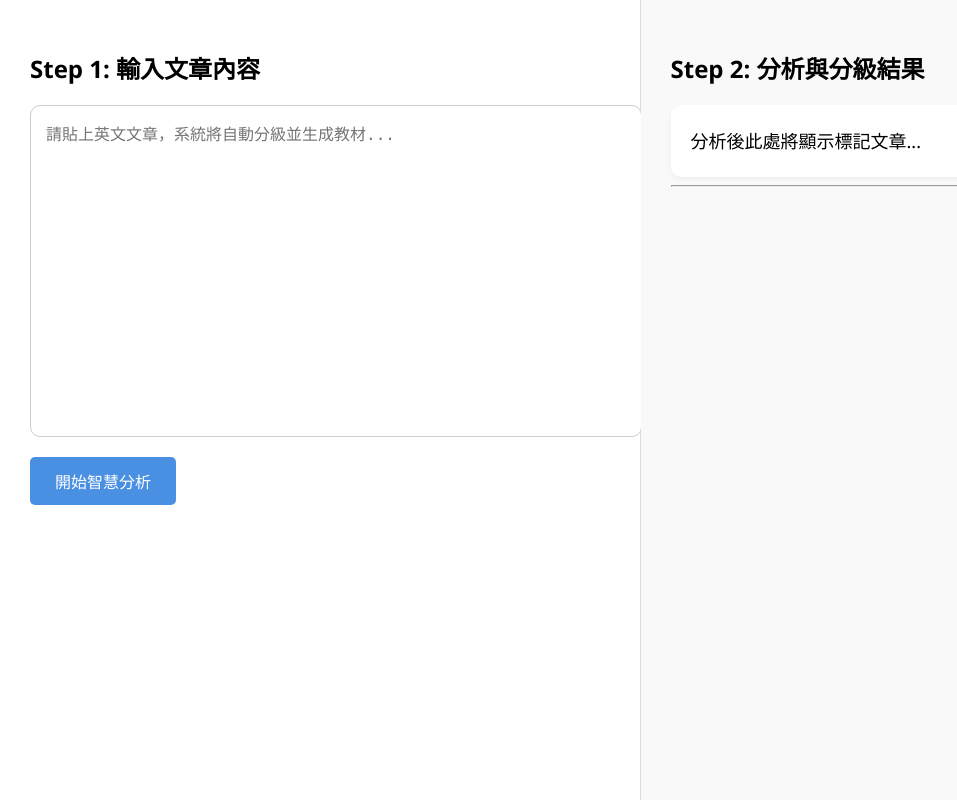
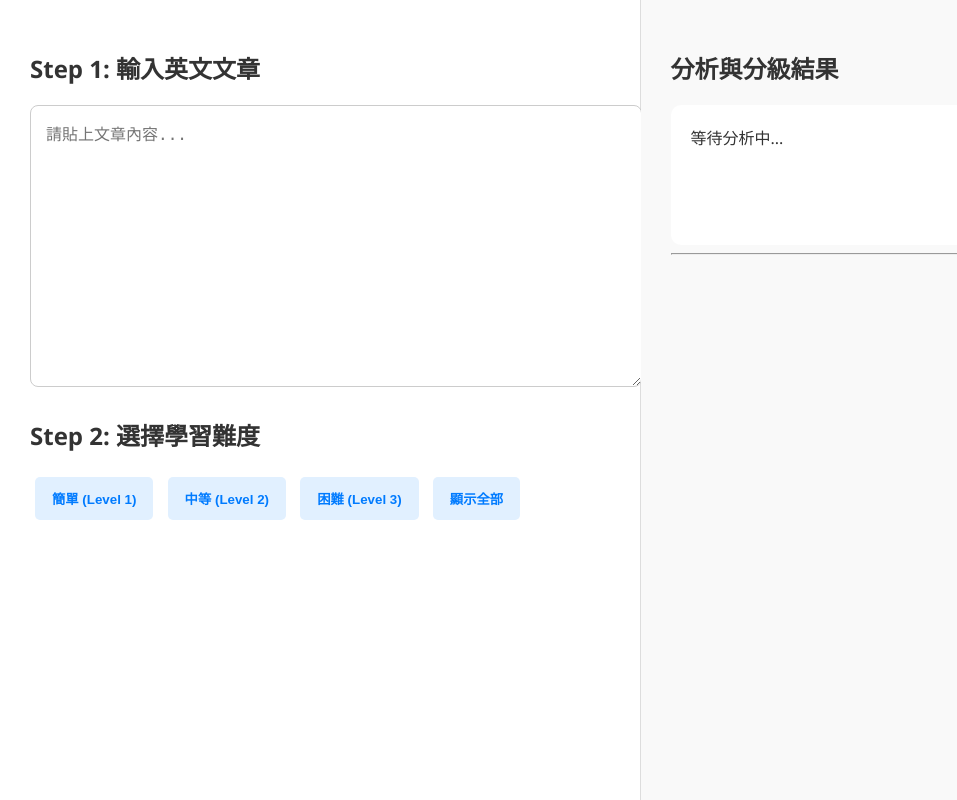
Before and after one commit to XuanYi-723/EnglishLearningSystem, a Flask app: page / in a window 1280 px wide. Shown: the whole page, without its empty margins (0-957 px from the left). Run offline with Flask 3, Linux system fonts and the light colour scheme.

Commit message:
Update index.html
aaaa

```diff
--- a/templates/index.html
+++ b/templates/index.html
@@ -4,54 +4,77 @@
     <meta charset="UTF-8">
     <title>智慧化英語教材生成系統</title>
     <style>
-        body { margin: 0; font-family: 'Segoe UI', Tahoma, Geneva, Verdana, sans-serif; background-color: #f4f7f6; }
+        body { margin: 0; font-family: 'Segoe UI', Arial; background-color: #f4f7f6; color: #333; }
         .container { display: flex; height: 100vh; }
-        .left { flex: 1; padding: 30px; background-color: #ffffff; border-right: 1px solid #ddd; }
-        .right { flex: 1; padding: 30px; background-color: #f9f9f9; overflow-y: auto; }
-        textarea { width: 100%; height: 300px; padding: 15px; border-radius: 10px; border: 1px solid #ccc; font-size: 16px; resize: none; }
-        button { background-color: #4a90e2; color: white; border: none; padding: 12px 25px; border-radius: 5px; font-size: 16px; cursor: pointer; margin-top: 15px; }
-        button:hover { background-color: #357abd; }
-        .pdf-btn { background-color: #28a745; margin-left: 10px; display: none; }
-        #highlightedArticle { background: white; padding: 20px; border-radius: 10px; line-height: 1.8; font-size: 18px; box-shadow: 0 2px 5px rgba(0,0,0,0.05); }
-        .word-card { background: white; padding: 15px; margin: 10px 0; border-radius: 8px; border-left: 5px solid #4a90e2; box-shadow: 0 2px 4px rgba(0,0,0,0.1); }
-        .level-tag { font-size: 12px; padding: 2px 8px; border-radius: 10px; background: #e1f0ff; color: #007bff; font-weight: bold; }
-        mark { background-color: #fff3cd; padding: 2px 4px; border-radius: 3px; }
+        .left { flex: 1; padding: 30px; background: white; border-right: 1px solid #ddd; }
+        .right { flex: 1; padding: 30px; overflow-y: auto; background: #f9f9f9; }
+        textarea { width: 100%; height: 250px; padding: 15px; border-radius: 8px; border: 1px solid #ccc; font-size: 16px; }
+        .level-btn { background: #e1f0ff; color: #007bff; border: 2px solid transparent; padding: 10px 15px; margin: 5px; border-radius: 5px; cursor: pointer; font-weight: bold; }
+        .level-btn:hover { background: #007bff; color: white; }
+        .level-btn.active { border-color: #333; background: #007bff; color: white; }
+        .action-btn { background: #f39c12; color: white; border: none; padding: 15px 30px; border-radius: 5px; font-size: 18px; cursor: pointer; width: 100%; margin-top: 10px; }
+        .pdf-btn { background: #28a745; color: white; border: none; padding: 10px 20px; border-radius: 5px; cursor: pointer; margin-top: 10px; display: none; }
+        mark { background: #fff3cd; padding: 2px 4px; border-radius: 3px; }
+        .word-card { background: white; padding: 15px; margin-bottom: 10px; border-radius: 8px; border-left: 5px solid #4a90e2; box-shadow: 0 2px 4px rgba(0,0,0,0.05); }
     </style>
 </head>
 <body>
     <div class="container">
         <div class="left">
-            <h2>Step 1: 輸入文章內容</h2>
-            <textarea id="textInput" placeholder="請貼上英文文章，系統將自動分級並生成教材..."></textarea>
-            <button onclick="analyze()">開始智慧分析</button>
-            <button id="pdfBtn" class="pdf-btn" onclick="exportPDF()">一鍵生成實體教案 (PDF)</button>
+            <h2>Step 1: 輸入英文文章</h2>
+            <textarea id="textInput" placeholder="請貼上文章內容..."></textarea>
+
+            <h2 style="margin-top:25px;">Step 2: 選擇學習難度</h2>
+            <div id="btnGroup">
+                <button onclick="selectLevel('簡單', this)" class="level-btn">簡單 (Level 1)</button>
+                <button onclick="selectLevel('中等', this)" class="level-btn">中等 (Level 2)</button>
+                <button onclick="selectLevel('困難', this)" class="level-btn">困難 (Level 3)</button>
+                <button onclick="selectLevel('全部', this)" class="level-btn">顯示全部</button>
+            </div>
+
+            <div id="step3" style="display:none; margin-top:30px;">
+                <h2>Step 3: 生成教材</h2>
+                <button onclick="analyze()" class="action-btn">開始智慧分析【<span id="targetLevelLab"></span>】</button>
+                <button id="pdfBtn" class="pdf-btn" onclick="exportPDF()">匯出實體教案卡牌 (PDF)</button>
+            </div>
         </div>
         <div class="right">
-            <h2>Step 2: 分析與分級結果</h2>
-            <div id="highlightedArticle">分析後此處將顯示標記文章...</div>
+            <h2>分析與分級結果</h2>
+            <div id="highlightedArticle" style="background:white; padding:20px; border-radius:10px; min-height:100px;">等待分析中...</div>
             <hr>
             <div id="output"></div>
         </div>
     </div>
 
     <script>
-        let currentVocabulary = null;
+        let currentLevel = "全部";
+        let currentVocab = null;
+
+        function selectLevel(level, btn) {
+            currentLevel = level;
+            document.getElementById("targetLevelLab").innerText = level;
+            document.getElementById("step3").style.display = "block";
+
+            const btns = document.querySelectorAll('.level-btn');
+            btns.forEach(b => b.classList.remove('active'));
+            btn.classList.add('active');
+        }
 
         async function analyze() {
             const text = document.getElementById("textInput").value;
             if (!text.trim()) return;
 
             const outputDiv = document.getElementById("output");
-            outputDiv.innerHTML = "系統正在進行 NLP 語義分析與難度分級...";
+            outputDiv.innerHTML = "正在優化效能並分析中...";
 
             try {
                 const response = await fetch('/analyze', {
                     method: 'POST',
                     headers: { 'Content-Type': 'application/json' },
-                    body: JSON.stringify({ text: text })
+                    body: JSON.stringify({ text: text, level: currentLevel })
                 });
                 const data = await response.json();
-                currentVocabulary = data.vocabulary;
+                currentVocab = data.vocabulary;
 
                 document.getElementById("highlightedArticle").innerHTML = data.highlighted;
                 document.getElementById("pdfBtn").style.display = "inline-block";
@@ -61,31 +84,30 @@
                     let item = data.vocabulary[word];
                     html += `
                         <div class="word-card">
-                            <span class="level-tag">${item.level}</span><br>
-                            <b style="font-size: 1.3em;">${word}</b> <small>${item.phonetic}</small>
-                            <div style="color: #d35400; margin: 5px 0;">中文：${item.chinese}</div>
-                            <div style="font-size: 0.9em; color: #666;">解釋：${item.definition}</div>
+                            <b style="font-size:1.2em;">${word}</b> <small>[${item.level}]</small><br>
+                            <span style="color:#666;">${item.phonetic} | ${item.pos}</span>
+                            <div style="color:#e67e22; font-weight:bold; margin-top:5px;">${item.chinese}</div>
+                            <div style="font-size:0.9em; margin-top:3px;">${item.definition}</div>
                         </div>`;
                 }
-                outputDiv.innerHTML = html;
+                outputDiv.innerHTML = html || "此難度下未發現關鍵單字。";
             } catch (e) {
-                outputDiv.innerHTML = "❌ 連線失敗，請確認後端是否啟動。";
+                outputDiv.innerHTML = "❌ 連線失敗，請檢查後端。";
             }
         }
 
         async function exportPDF() {
-            if (!currentVocabulary) return;
+            if (!currentVocab) return;
             const response = await fetch('/export_pdf', {
                 method: 'POST',
                 headers: { 'Content-Type': 'application/json' },
-                body: JSON.stringify({ vocabulary: currentVocabulary })
+                body: JSON.stringify({ vocabulary: currentVocab })
             });
             const blob = await response.blob();
             const url = window.URL.createObjectURL(blob);
             const a = document.createElement('a');
             a.href = url;
-            a.download = "適性化英語學習教案.pdf";
-            document.body.appendChild(a);
+            a.download = `適性化教案_${currentLevel}.pdf`;
             a.click();
         }
     </script>
```
